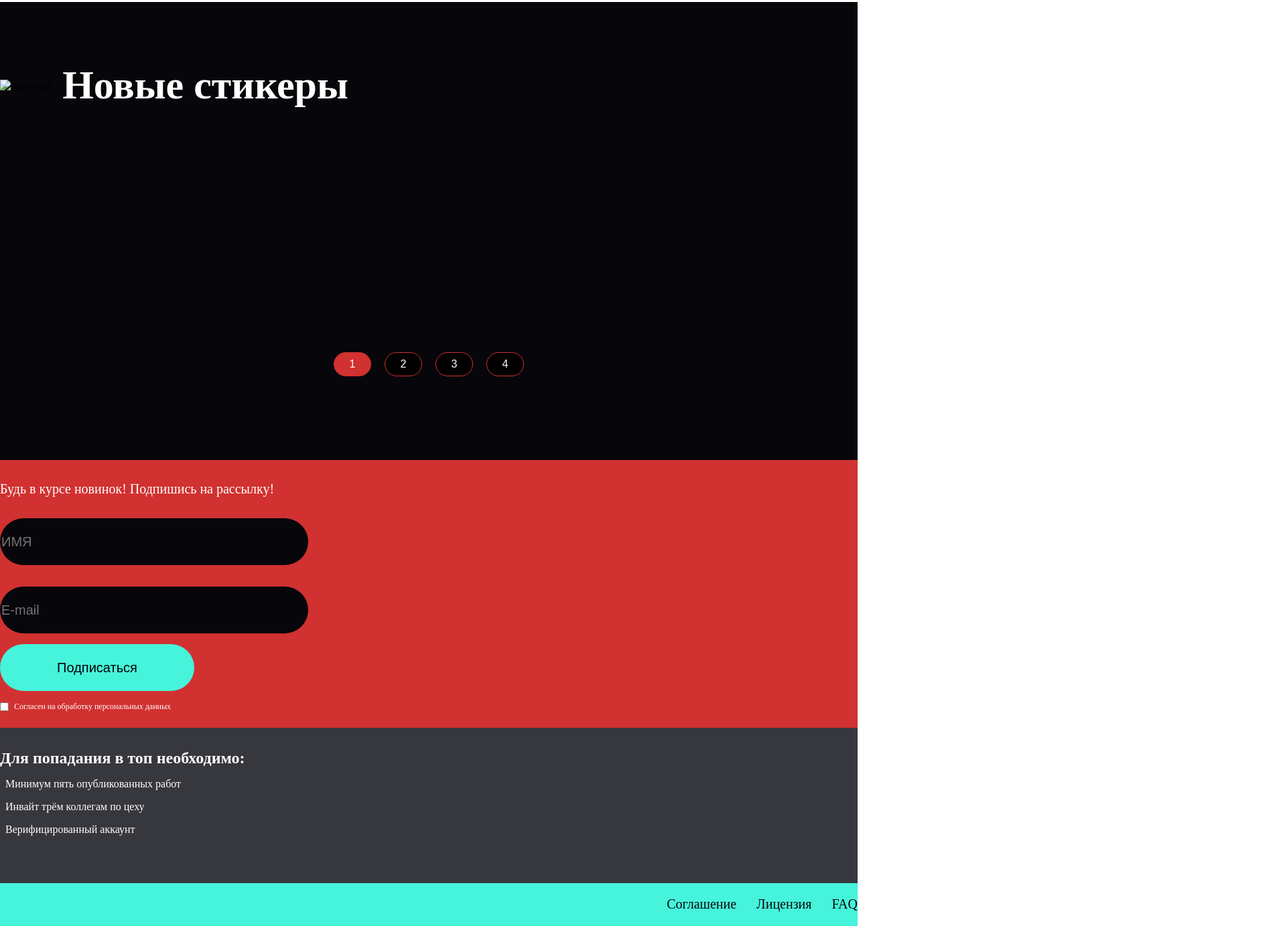
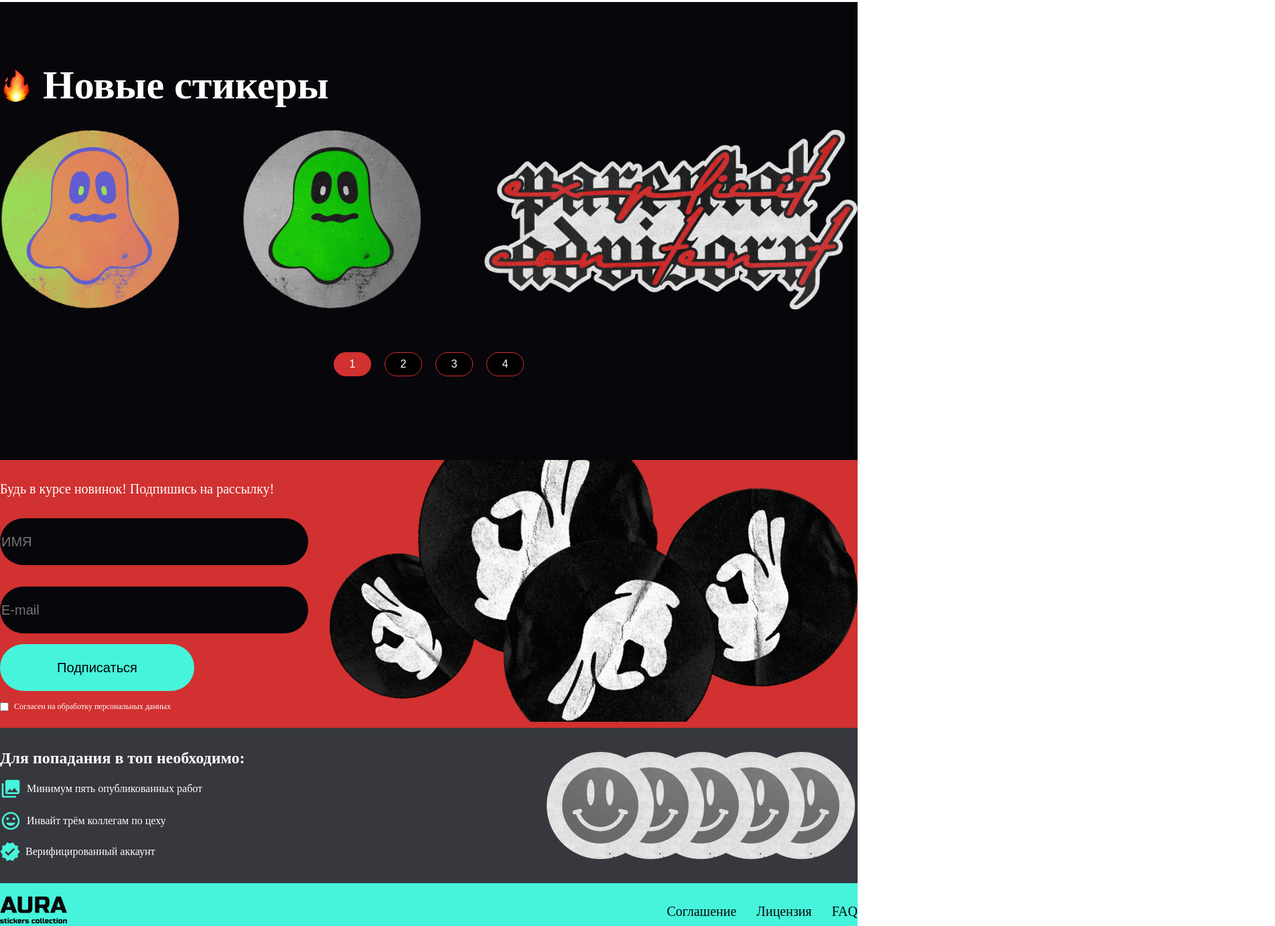
Before and after one commit to spleshen/project2, a plain HTML site: page index.html in a window 1280 px wide. Shown: the part 1417-2800 px from the top of the page at 67% size, 1903 px wide, since content can reach past the window. Drawn offline with Linux system fonts and the light colour scheme; the site is published under a folder, as on GitHub Pages, so addresses that start at the root find nothing.

Commit message:
Update index.html

```diff
--- a/index.html
+++ b/index.html
@@ -10,7 +10,7 @@
     <header class="header">
         <div class="header-links">
             <div class="links-img">
-                <img class="img-head" src="/image/Vector.svg" alt="">
+                <img class="img-head" src="./image/Vector.svg" alt="">
                 <a class="links-head" href="#">Авторы </a>
                 <a class="links-head" href="#">Коллекции</a>
                 <a class="links-head" href="#">Сервисы</a>
@@ -28,7 +28,7 @@
                 <button type="button"    class="btn-menu2"><a class="btn-menu2-text" href="#">Стать автором</a></button>
             </div>
         </div>
-        <div class="menu-img"><img src="/image/stickers_hero.png" alt=""></div>
+        <div class="menu-img"><img src="./image/stickers_hero.png" alt=""></div>
 
     </menu>
     <nav class="nav">
@@ -38,14 +38,14 @@
                     <p class="count-up-text"><strong>Аукцион</strong></p>
                     <button class="count-up-img"><a class="live-action" href="#">Live action</a></button>
                 </div>
-                <div class="nav-img-box"><img src="/image/Witcher-3 1.png" alt=""></div>
+                <div class="nav-img-box"><img src="./image/Witcher-3 1.png" alt=""></div>
             </div>
             <div class="box-rith">
-                <button class="btn-rigth "><a class="link-nav" href="#"><img class="but-img-nav" src="/image/Ellipse 2 (1).png" alt="">Serge_VM222</a></button>
+                <button class="btn-rigth "><a class="link-nav" href="#"><img class="but-img-nav" src="./image/Ellipse 2 (1).png" alt="">Serge_VM222</a></button>
                 <p class="witcher-text">Witcherrr_3 (xml_t5)</p>
                 <div class="box-witcher">
-                    <img class="img22" src="/image/Frame 10.png" alt="">
-                    <img  src="/image/Frame 9.png" alt="">
+                    <img class="img22" src="./image/Frame 10.png" alt="">
+                    <img  src="./image/Frame 9.png" alt="">
                 </div>
                 <button class="last-btn"><a class="btn-last-links" href="#">Сделать ставку</a></button>
             </div>
@@ -55,13 +55,13 @@
         <section class="section">
             <div class="section-slide">
                 <div class="section-h1">
-                    <img src="/image/image 1367.png" alt="картинка">
+                    <img src="./image/image 1367.png" alt="картинка">
                     <p class="section-p"><strong>Новые стикеры</strong></p>
                 </div>
                 <div class="sticers-box">
-                    <img src="/image/Ghost-2.png" alt="">
-                    <img src="/image/Ghost-1.png" alt="">
-                    <img src="/image/Parental Advisory 1.png" alt="">
+                    <img src="./image/Ghost-2.png" alt="">
+                    <img src="./image/Ghost-1.png" alt="">
+                    <img src="./image/Parental Advisory 1.png" alt="">
                 </div>
                 <div class="number-slide">
                     <button class="btn-red"><a class="link-btn-red" href="#">1</a></button>
@@ -81,7 +81,7 @@
                     <div class="chek"><input class="inpchekbox" type="checkbox"> <p class="textchecbox">Согласен на обработку персональных данных</p></div>
 
                 </div>
-                <img class="img-sect2" src="/image/Frame 29.png" alt="">
+                <img class="img-sect2" src="./image/Frame 29.png" alt="">
             </div>
 
         </section>
@@ -89,18 +89,18 @@
             <div class="container-footer">
                 <div class="foot-left">
                     <h1 class="h5">Для попадания в топ необходимо:</h1>
-                    <div class="div-imgtext"><img class="img-img" src="/image/collections.svg" alt=""><p class="text5">Минимум пять опубликованных работ</p></div>
-                    <div class="div-imgtext"><img class="img-img" src="/image/insert_emoticon.svg" alt=""><p class="text5">Инвайт трём коллегам по цеху</p></div>
-                    <div class="div-imgtext"><img class="img-img" src="/image/Group.png" alt=""><p class="text5">Верифицированный аккаунт</p></div>
+                    <div class="div-imgtext"><img class="img-img" src="./image/collections.svg" alt=""><p class="text5">Минимум пять опубликованных работ</p></div>
+                    <div class="div-imgtext"><img class="img-img" src="./image/insert_emoticon.svg" alt=""><p class="text5">Инвайт трём коллегам по цеху</p></div>
+                    <div class="div-imgtext"><img class="img-img" src="./image/Group.png" alt=""><p class="text5">Верифицированный аккаунт</p></div>
                 </div>
                 <div class="foot-right">
-                    <img src="/image/Frame 46.png" alt="">
+                    <img src="./image/Frame 46.png" alt="">
                 </div>
             </div>
         </footer>
         <div class="footer-back">
             <div class="container-back">
-                <div><img src="/image/Vector.svg" alt=""></div>
+                <div><img src="./image/Vector.svg" alt=""></div>
                 <div><ul>
                     <li><a class="a-foot" href="#">Соглашение</a></li>
                     <li><a class="a-foot" href="#">Лицензия</a></li>
```
